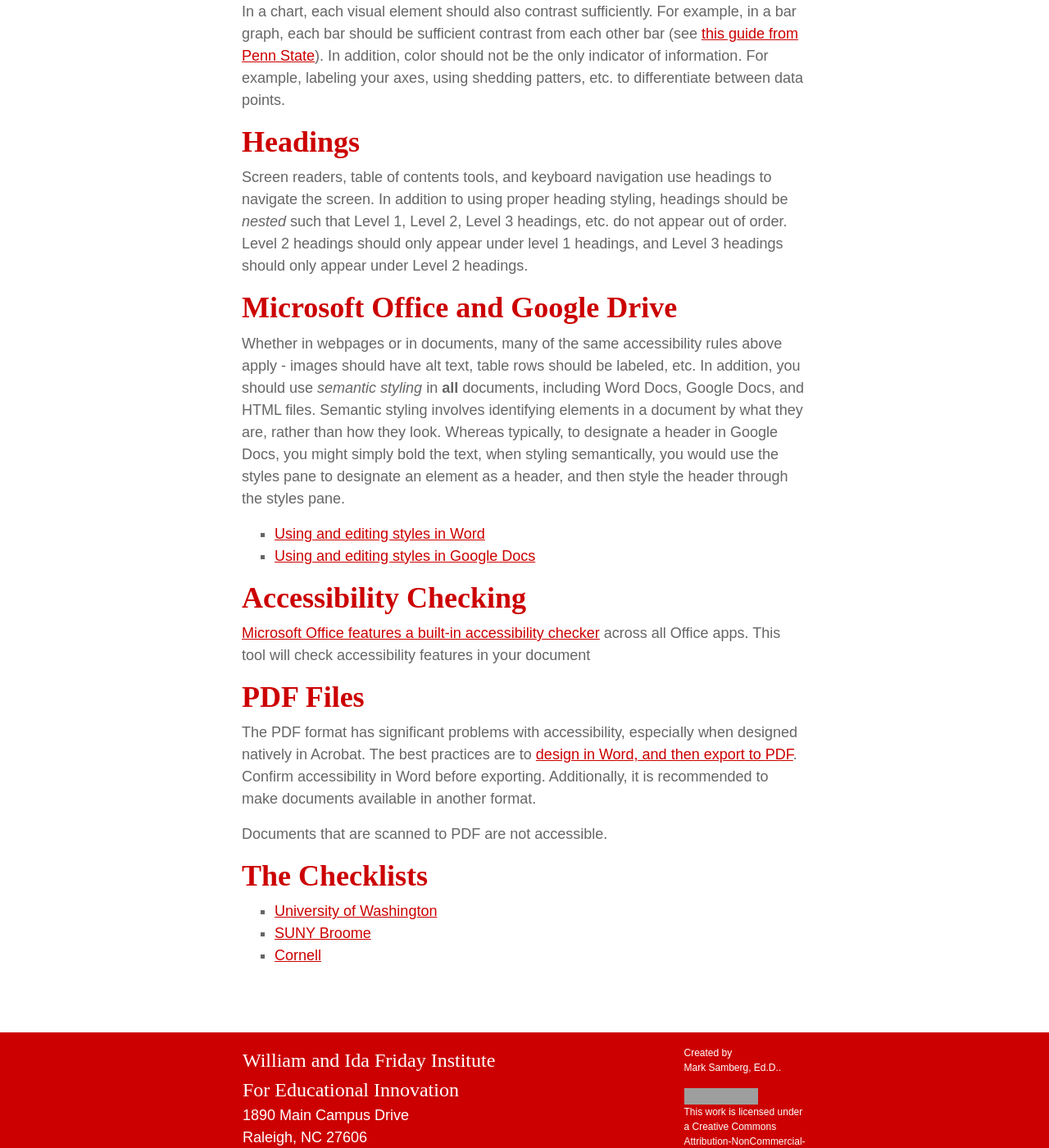
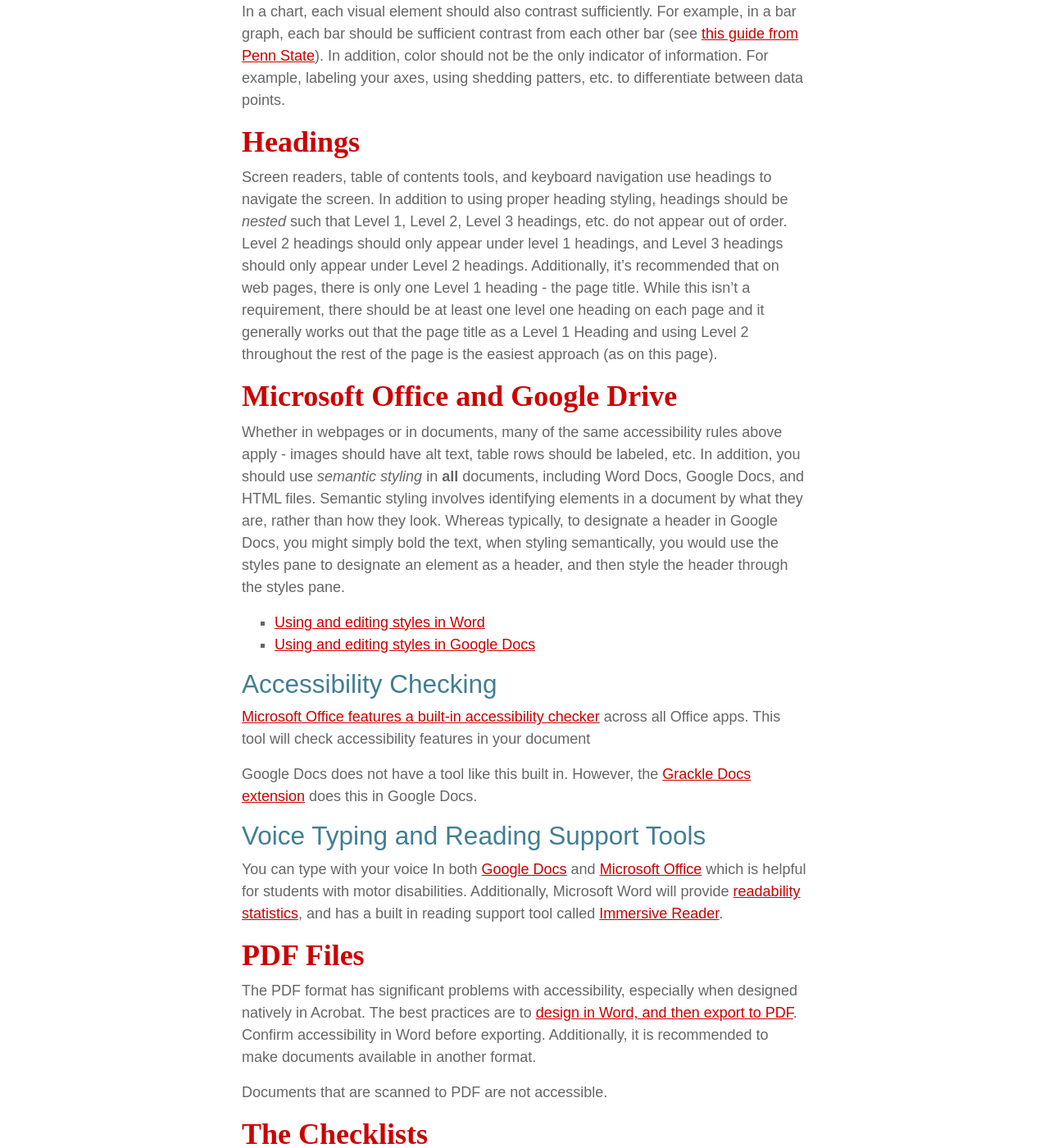
Before and after one commit to mjsamberg/resourceguides, a Jekyll site: the page built from accessibility/index.md, in a window 1280 px wide and 1400 px high, scrolled down 4486 px. Shown: the whole window at 82% size. Built offline with Jekyll 4.4.1, drawn with Linux system fonts in a browser that asks for light colours; nearby versions of some CDN libraries; some web fonts are replaced; grey boxes are pictures that could not be loaded.

Commit message:
Completed word processing section.

```diff
--- a/accessibility/index.md
+++ b/accessibility/index.md
@@ -61,25 +61,30 @@ In addition to creating accessible images, the use of color in resources creates
 In a chart, each visual element should also contrast sufficiently. For example, in a bar graph, each bar should be sufficient contrast from each other bar (see [this guide from Penn State][25]). In addition, color should not be the only indicator of information. For example, labeling your axes, using shedding patters, etc. to differentiate between data points.
 
 ## Headings
-Screen readers, table of contents tools, and keyboard navigation use headings to navigate the screen. In addition to using proper heading styling, headings should be _nested_ such that Level 1, Level 2, Level 3 headings, etc. do not appear out of order. Level 2 headings should only appear under level 1 headings, and Level 3 headings should only appear under Level 2 headings.
+Screen readers, table of contents tools, and keyboard navigation use headings to navigate the screen. In addition to using proper heading styling, headings should be _nested_ such that Level 1, Level 2, Level 3 headings, etc. do not appear out of order. Level 2 headings should only appear under level 1 headings, and Level 3 headings should only appear under Level 2 headings. Additionally, it’s recommended that on web pages, there is only one Level 1 heading - the page title. While this isn’t a requirement, there should be at least one level one heading on each page and it generally works out that the page title as a Level 1 Heading and using Level 2 throughout the rest of the page is the easiest approach (as on this page).
 
 ## Microsoft Office and Google Drive
 Whether in webpages or in documents, many of the same accessibility rules above apply - images should have alt text, table rows should be labeled, etc. In addition, you should use _semantic styling_ in **all** documents, including Word Docs, Google Docs, and HTML files. Semantic styling involves identifying elements in a document by what they are, rather than how they look. Whereas typically, to designate a header in Google Docs, you might simply bold the text, when styling semantically, you would use the styles pane to designate an element as a header, and then style the header through the styles pane.
 * [Using and editing styles in Word][26]
 * [Using and editing styles in Google Docs][27]
 
-## Accessibility Checking
+### Accessibility Checking
 [Microsoft Office features a built-in accessibility checker][28] across all Office apps. This tool will check accessibility features in your document
 
+Google Docs does not have a tool like this built in. However, the [Grackle Docs extension][29] does this in Google Docs.
+
+### Voice Typing and Reading Support Tools
+You can type with your voice In both [Google Docs][30] and [Microsoft Office][31] which is helpful for students with motor disabilities. Additionally, Microsoft Word will provide [readability statistics][32], and has a built in reading support tool called [Immersive Reader][33].
+
 ## PDF Files
-The PDF format has significant problems with accessibility, especially when designed natively in Acrobat. The best practices are to [design in Word, and then export to PDF][29]. Confirm accessibility in Word before exporting. Additionally, it is recommended to make documents available in another format.
+The PDF format has significant problems with accessibility, especially when designed natively in Acrobat. The best practices are to [design in Word, and then export to PDF][34]. Confirm accessibility in Word before exporting. Additionally, it is recommended to make documents available in another format.
 
 Documents that are scanned to PDF are not accessible.
 
 ## The Checklists
-* [University of Washington][30]
-* [SUNY Broome][31]
-* [Cornell][32]
+* [University of Washington][35]
+* [SUNY Broome][36]
+* [Cornell][37]
 
 [1]:	https://accessibility.blog.gov.uk/2016/09/02/dos-and-donts-on-designing-for-accessibility/
 [2]:	https://accessibility.blog.gov.uk/2016/09/02/dos-and-donts-on-designing-for-accessibility/
```
Also changed, not shown: other parts of accessibility/index.md (+9 -4 lines), 2 other files.
